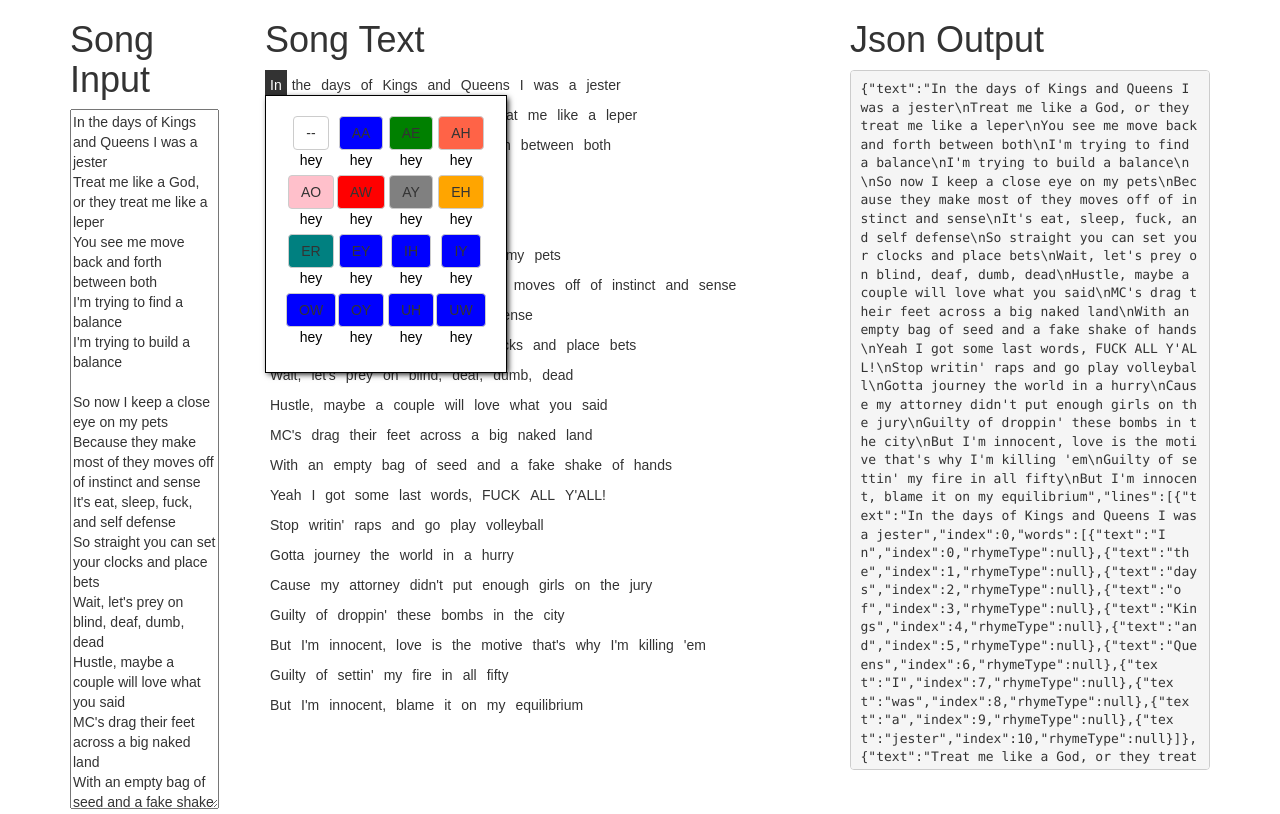
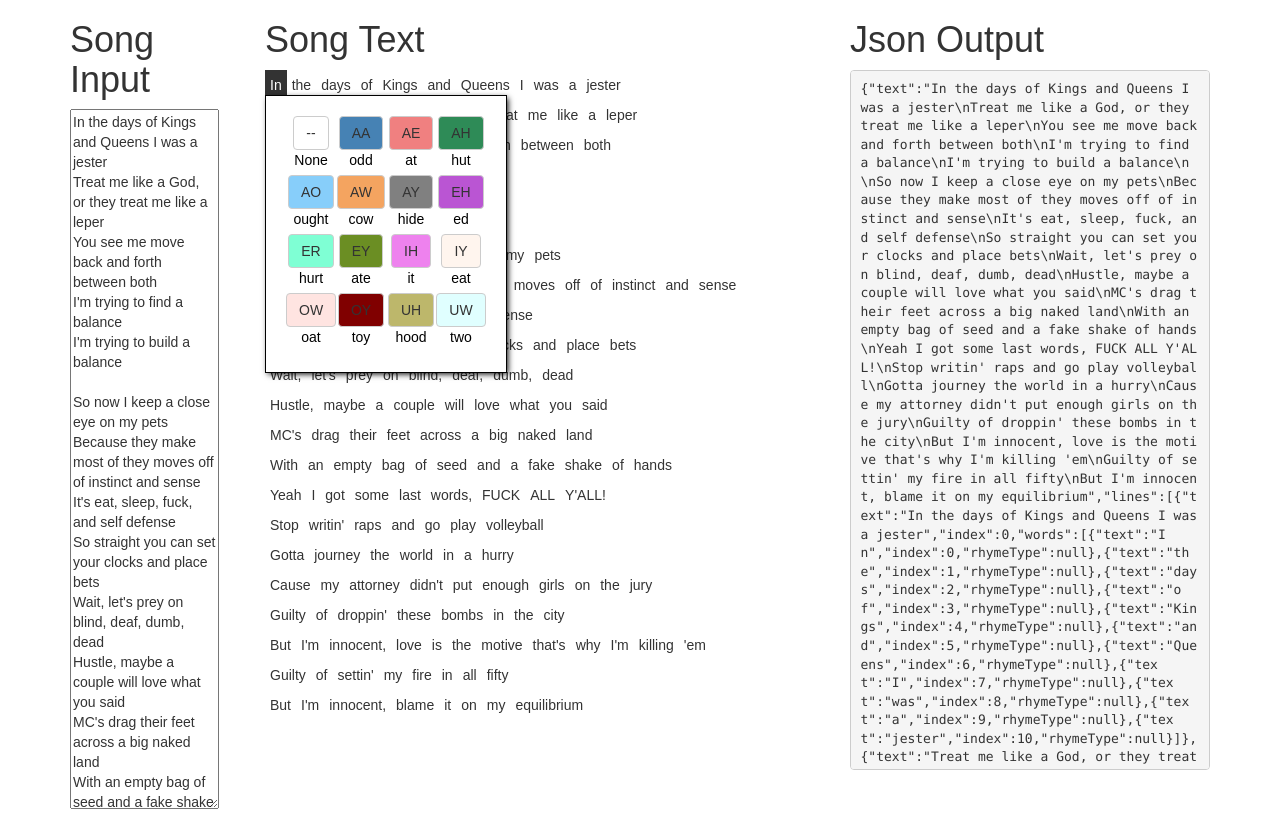
Before and after one commit to drama-ostrich/rhyme-schemer, a React app in the folder rhyme-react/: page / in a window 1280 px wide. Both pictures are taken after a click on the element "In". Built offline with nearby package versions, Linux system fonts and the light colour scheme.

Commit message:
hints and new colors for rhyme types

```diff
--- a/rhyme-react/src/App.js
+++ b/rhyme-react/src/App.js
@@ -20,6 +20,18 @@ class App extends Component {
   handleSongInput = (newSongText) => {
     var songModel = new SongModel(newSongText);
     this.setState({songModel: songModel});
+  }
+
+  componentDidMount() {
+      document.addEventListener('mousedown', this.handleClickNothing);
+  }
+
+  componentWillUnmount() {
+      document.removeEventListener('mousedown', this.handleClickNothing);
+  }
+
+  handleClickNothing(e){
+    console.log(e.target);
   }
 
   handleRhymeChoice = (rhymeType, wordIndex) => {
--- a/rhyme-react/src/Word.js
+++ b/rhyme-react/src/Word.js
@@ -6,23 +6,24 @@ class Word extends Component {
 
   constructor(props) {
     super(props);
-    this.rhymeColors = {
-        '--': 'white',
-        'AA': 'blue',
-        'AE': 'green',
-        'AH': 'tomato',
-        'AO': 'pink',
-        'AW': 'red',
-        'AY': 'grey',
-        'EH': 'orange',
-        'ER': 'teal',
-        'EY': 'blue',
-        'IH': 'blue',
-        'IY': 'blue',
-        'OW': 'blue',
-        'OY': 'blue',
-        'UH': 'blue',
-        'UW': 'blue',
+    // Phonemes from http://www.speech.cs.cmu.edu/cgi-bin/cmudict
+    this.rhymeTypes = {
+        '--': {type:'--', color:'white', hint:'None'},
+        'AA': {type:'--', color:'steelblue', hint:'odd'},
+        'AE': {type:'--', color:'lightcoral', hint:'at'},
+        'AH': {type:'--', color:'seagreen', hint:'hut'},
+        'AO': {type:'--', color:'lightskyblue', hint:'ought'},
+        'AW': {type:'--', color:'sandybrown', hint:'cow'},
+        'AY': {type:'--', color:'gray', hint:'hide'},
+        'EH': {type:'--', color:'mediumorchid', hint:'ed'},
+        'ER': {type:'--', color:'aquamarine', hint:'hurt'},
+        'EY': {type:'--', color:'olivedrab', hint:'ate'},
+        'IH': {type:'--', color:'violet', hint:'it'},
+        'IY': {type:'--', color:'seashell', hint:'eat'},
+        'OW': {type:'--', color:'mistyrose', hint:'oat'},
+        'OY': {type:'--', color:'maroon', hint:'toy'},
+        'UH': {type:'--', color:'darkkhaki', hint:'hood'},
+        'UW': {type:'--', color:'lightcyan', hint:'two'}
     };
   }
 
@@ -41,10 +42,10 @@ class Word extends Component {
 
   render() {
     const selected = this.props.selectedWord === this;
-    const wordColor = this.rhymeColors[this.props.model.rhymeType];
+    const rhymeType = this.rhymeTypes[this.props.model.rhymeType];
     const spanProps = {className: "Word " +  (selected ? 'active' : '')}
-    if(wordColor && wordColor !== 'white')
-      spanProps.style = {color: "white", backgroundColor:wordColor};
+    if(rhymeType && rhymeType.color !== 'white')
+      spanProps.style = {color: "white", backgroundColor:rhymeType.color};
 
     return (
       <span {...spanProps} onClick={this.onClick}>
@@ -52,7 +53,7 @@ class Word extends Component {
           {selected &&
             <WordMenu
               handleWordOptionClick={this.handleWordOptionClick}
-              rhymeColors={this.rhymeColors}/>
+              rhymeTypes={this.rhymeTypes}/>
           }
       </span>
     );
--- a/rhyme-react/src/WordMenu.js
+++ b/rhyme-react/src/WordMenu.js
@@ -5,15 +5,16 @@ import './WordMenu.css';
 class WordMenu extends Component {
 
   render() {
-    const rhymeColors = Object.getOwnPropertyNames(this.props.rhymeColors);
+    const rhymeTypes = Object.getOwnPropertyNames(this.props.rhymeTypes);
     return (
       <div className="WordMenu">
         <ul className="WordMenu__ul">
-          {rhymeColors.map((rhymeType, index) =>
+          {rhymeTypes.map((rhymeType, index) =>
             <WordMenuChoice
               key={index}
               type={rhymeType}
-              color={this.props.rhymeColors[rhymeType]}
+              color={this.props.rhymeTypes[rhymeType].color}
+              hint={this.props.rhymeTypes[rhymeType].hint}
               onClick={this.props.handleWordOptionClick}/>
           )}
         </ul>
--- a/rhyme-react/src/WordMenuChoice.js
+++ b/rhyme-react/src/WordMenuChoice.js
@@ -14,7 +14,8 @@ class WordMenuChoice extends Component {
           style={{backgroundColor: this.props.color}}
           onClick={this.handleOnClick}
           value={this.props.type}>{this.props.type}</button>
-          <span>hey</span>
+          <br/>
+          <span>{this.props.hint}</span>
       </li>
     );
   }
```
